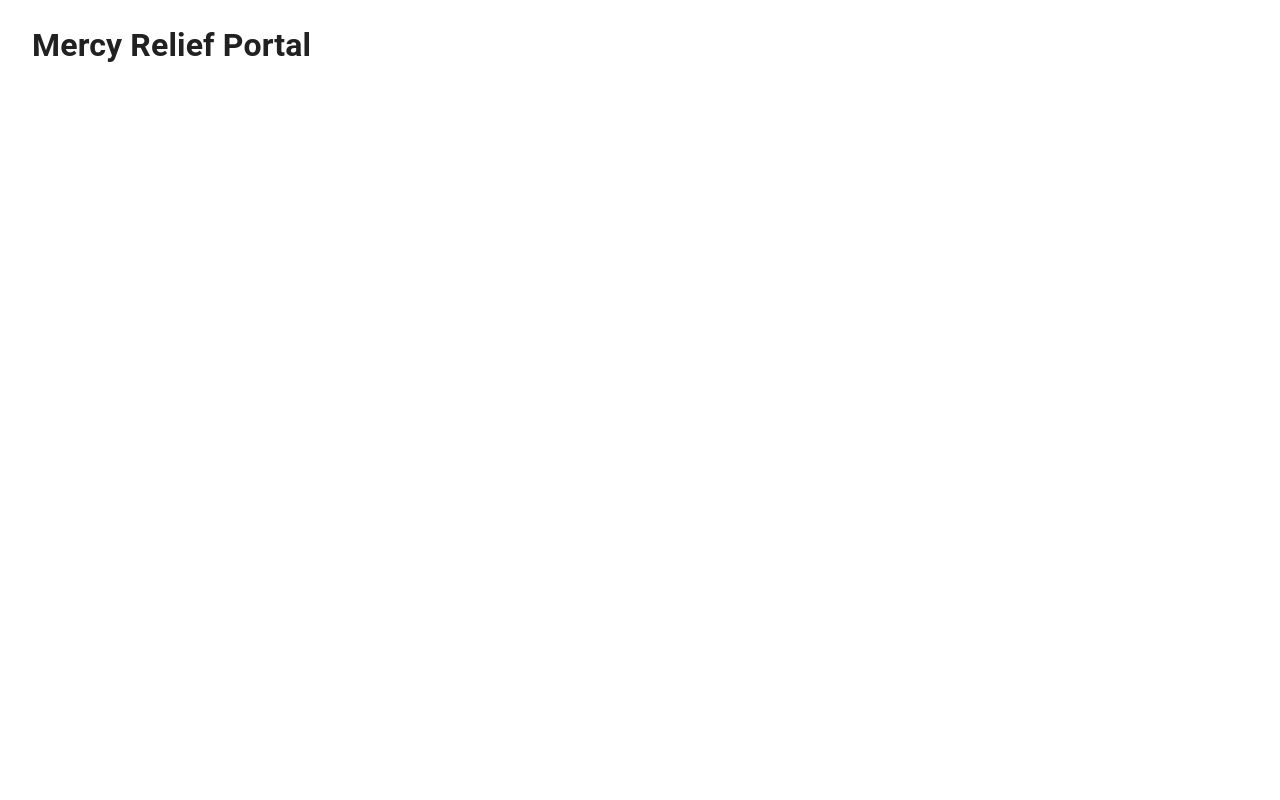
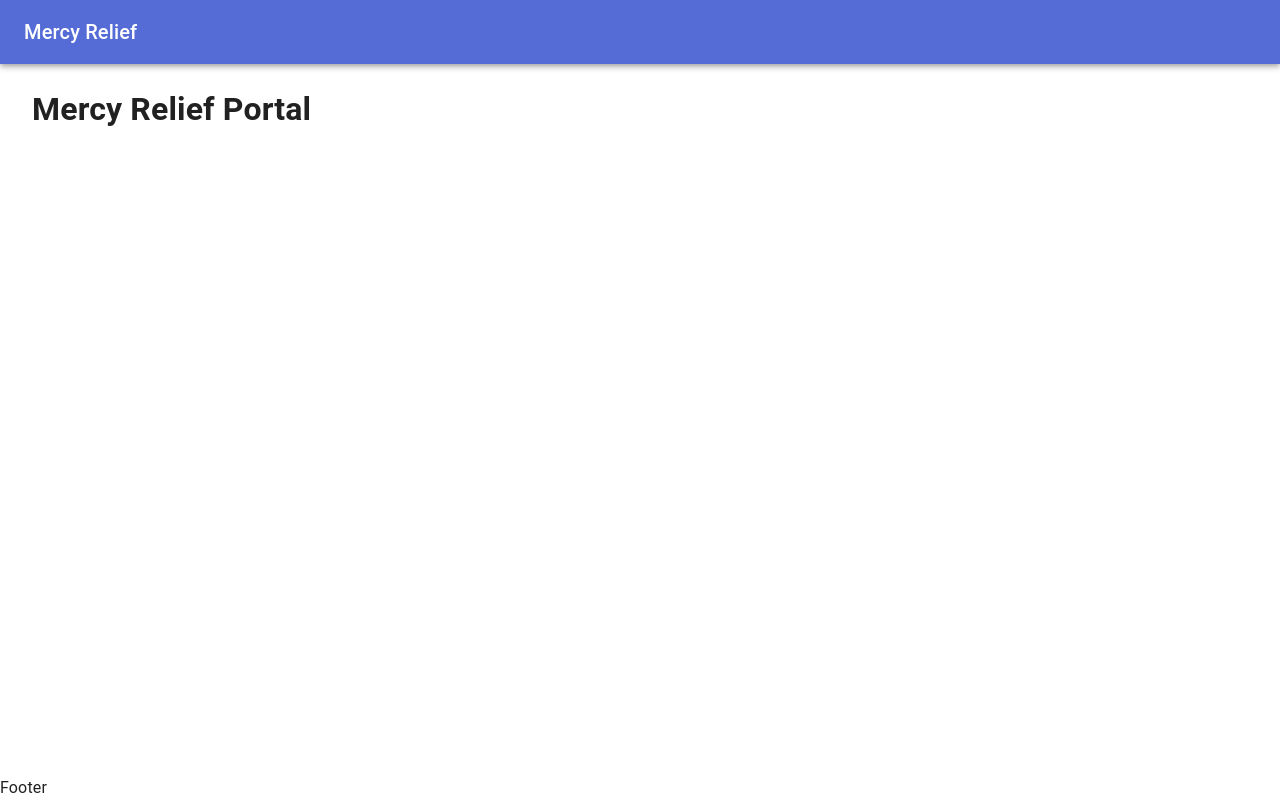
Before and after one commit to dsc-project-mr/mr-fe-external, a Next.js app: page / in a window 1280 px wide. Built offline with nearby package versions, Linux system fonts and the light colour scheme.

Commit message:
feat: add initial header and footer

```diff
--- /dev/null
+++ b/components/Footer/index.module.css
@@ -0,0 +1 @@
+@import 'styles/mixins';
--- /dev/null
+++ b/components/Footer/index.tsx
@@ -0,0 +1,11 @@
+// import styles from './index.module.scss'
+
+const Footer = () => {
+  return (
+    <footer>
+      Footer
+    </footer>
+  )
+}
+
+export default Footer
--- a/components/Layout/index.tsx
+++ b/components/Layout/index.tsx
@@ -4,6 +4,8 @@ import { ReactNode } from 'react'
 import theme from 'styles/theme'
 import { ThemeProvider } from '@mui/material/styles'
 import CssBaseline from '@mui/material/CssBaseline'
+import NavBar from 'components/NavBar'
+import Footer from 'components/Footer'
 
 type Props = {
   children: ReactNode
@@ -21,10 +23,13 @@ const Layout = ({ children }: Props) => {
       <ThemeProvider theme={theme}>
         <CssBaseline />
 
+        <NavBar/>
+
         <main className={styles.main}>
             {children}
         </main>
 
+        <Footer/>
       </ThemeProvider>
     </div>
   )
--- /dev/null
+++ b/components/NavBar/index.module.scss
@@ -0,0 +1 @@
+@import 'styles/mixins';
--- /dev/null
+++ b/components/NavBar/index.tsx
@@ -0,0 +1,18 @@
+import AppBar from '@mui/material/AppBar';
+import Toolbar from '@mui/material/Toolbar';
+import Typography from '@mui/material/Typography';
+// import styles from './index.module.scss'
+
+const NavBar = () => {
+  return (
+      <AppBar position="relative">
+        <Toolbar>
+          <Typography variant="h6" color="inherit" noWrap>
+          Mercy Relief
+          </Typography>
+        </Toolbar>
+      </AppBar>
+  )
+}
+
+export default NavBar
```
